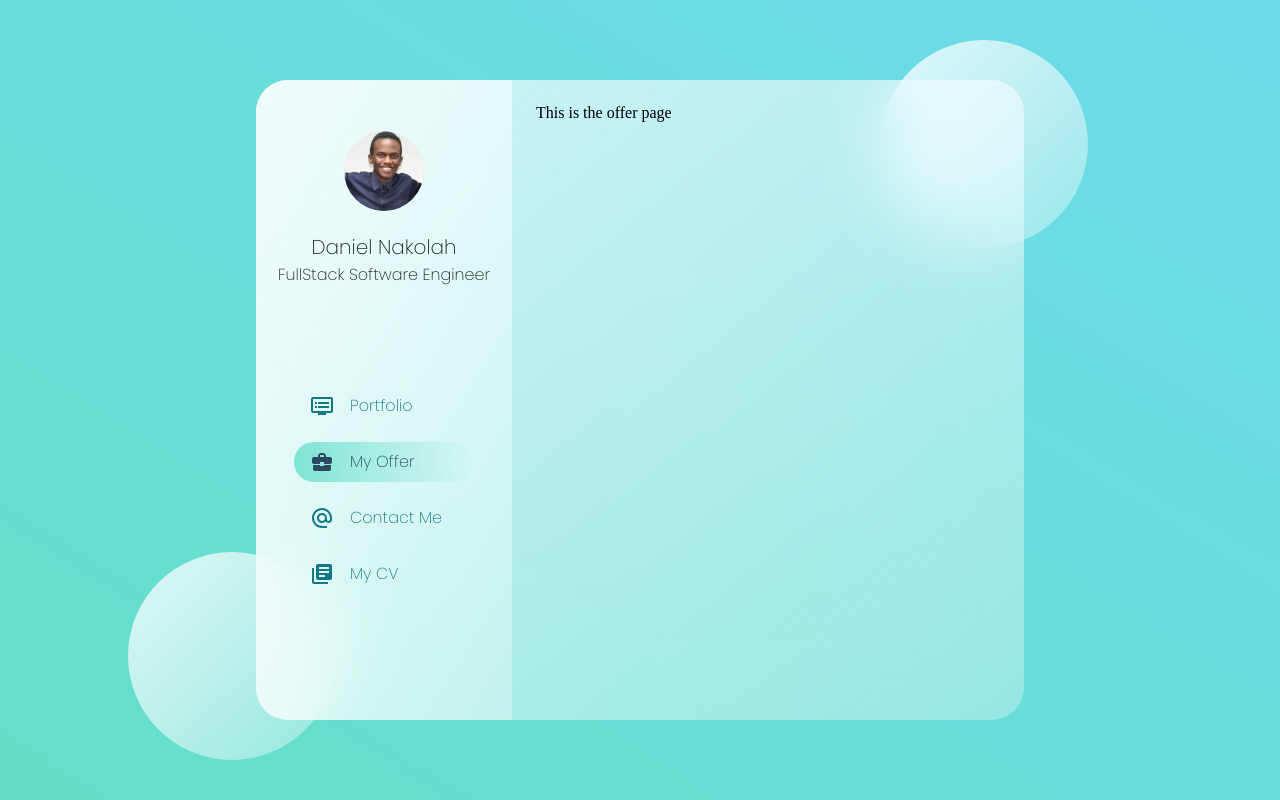
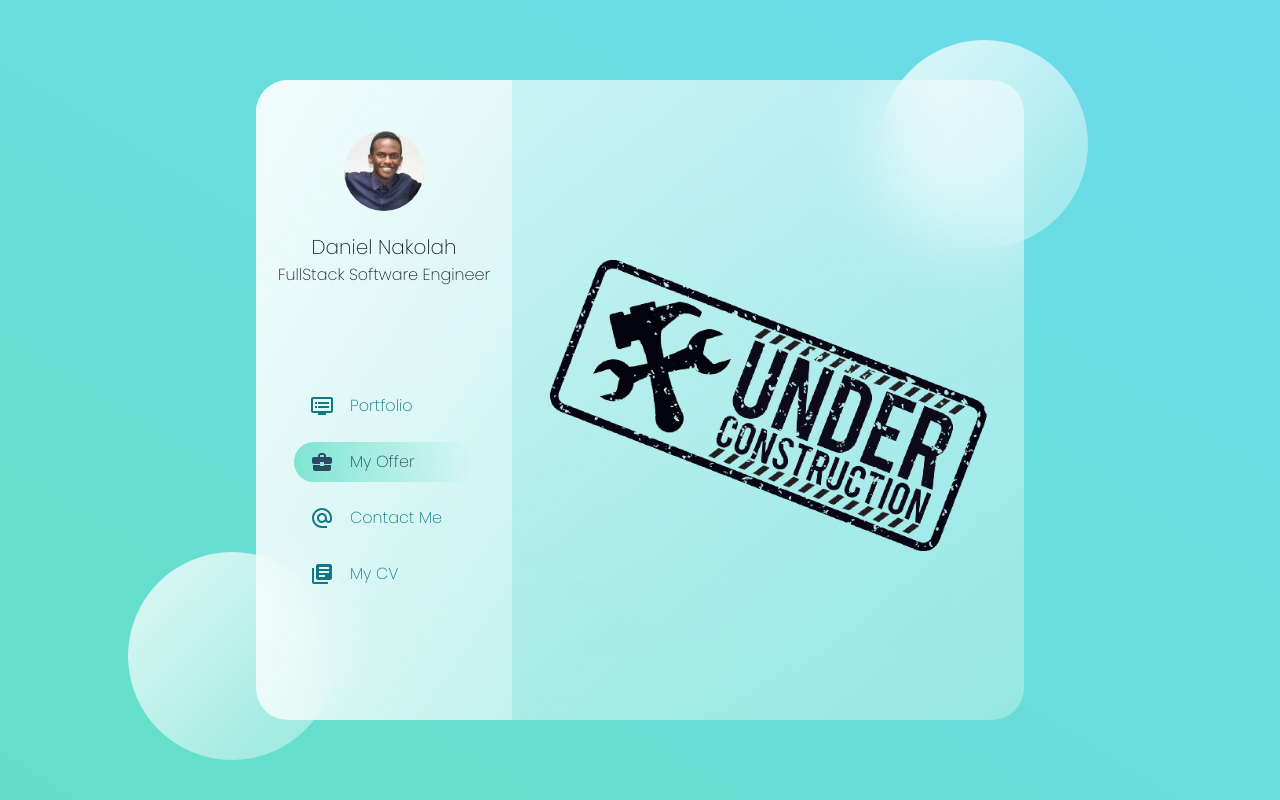
Before and after one commit to isnakolah/portfolio-client, a React (Create React App) app: page /my-offer in a window 1280 px wide. Built offline with nearby package versions, Linux system fonts and the light colour scheme.

Commit message:
Add under construction sign for pages that are being created

```diff
--- a/src/App.js
+++ b/src/App.js
@@ -87,6 +87,7 @@ const App = () => {
       >
         <Grid container item component="section" className={classes.main}>
           <Grid item container xs={4} component="aside">
+            {/* Side bar */}
             <SideBar />
           </Grid>
           <Grid item container xs={8} component={Box} p="1.5rem">
--- a/src/components/ContactPage.js
+++ b/src/components/ContactPage.js
@@ -1,14 +1,11 @@
 import React from "react";
 import { changeTitle } from "../utils/title";
+import UnderConstruction from "./UnderConstruction";
 
 const ContactPage = () => {
   changeTitle("Contact Me");
 
-  return (
-    <div>
-      <p>This is the contact page</p>
-    </div>
-  );
+  return <UnderConstruction />;
 };
 
 export default ContactPage;
--- a/src/components/CvPage.js
+++ b/src/components/CvPage.js
@@ -1,14 +1,11 @@
 import React from "react";
 import { changeTitle } from "../utils/title";
+import UnderConstruction from "./UnderConstruction";
 
 const CvPage = () => {
   changeTitle("My CV");
 
-  return (
-    <div>
-      <p>This is the cv page</p>
-    </div>
-  );
+  return <UnderConstruction />;
 };
 
 export default CvPage;
--- a/src/components/OfferPage.js
+++ b/src/components/OfferPage.js
@@ -1,14 +1,12 @@
 import React from "react";
+
+import UnderConstruction from "./UnderConstruction";
 import { changeTitle } from "../utils/title";
 
 const OfferPage = () => {
   changeTitle("My Offer");
 
-  return (
-    <div>
-      <p>This is the offer page</p>
-    </div>
-  );
+  return <UnderConstruction />;
 };
 
 export default OfferPage;
--- a/src/components/Portfolio.js
+++ b/src/components/Portfolio.js
@@ -1,15 +1,12 @@
 import React from "react";
 import { changeTitle } from "../utils/title";
+import UnderConstruction from "./UnderConstruction";
 
 const Portfolio = () => {
   // change the title of page
   changeTitle("Portfolio");
 
-  return (
-    <div>
-      <p>Portfolio page</p>
-    </div>
-  );
+  return <UnderConstruction />;
 };
 
 export default Portfolio;
--- /dev/null
+++ b/src/components/UnderConstruction.js
@@ -0,0 +1,28 @@
+import { Card, CardMedia, Grid, makeStyles } from "@material-ui/core";
+import React from "react";
+
+import underConstruction from "../assets/images/under-construction.png";
+
+const useStyles = makeStyles(() => ({
+  root: {
+    background: "none",
+    boxShadow: "none",
+  },
+}));
+
+const UnderConstruction = () => {
+  const classes = useStyles();
+  return (
+    <Card
+      container
+      component={Grid}
+      alignItems="center"
+      justify="center"
+      className={classes.root}
+    >
+      <CardMedia component="img" src={underConstruction} />
+    </Card>
+  );
+};
+
+export default UnderConstruction;
```
Also changed, not shown: src/assets/images/under-construction.png (added).
